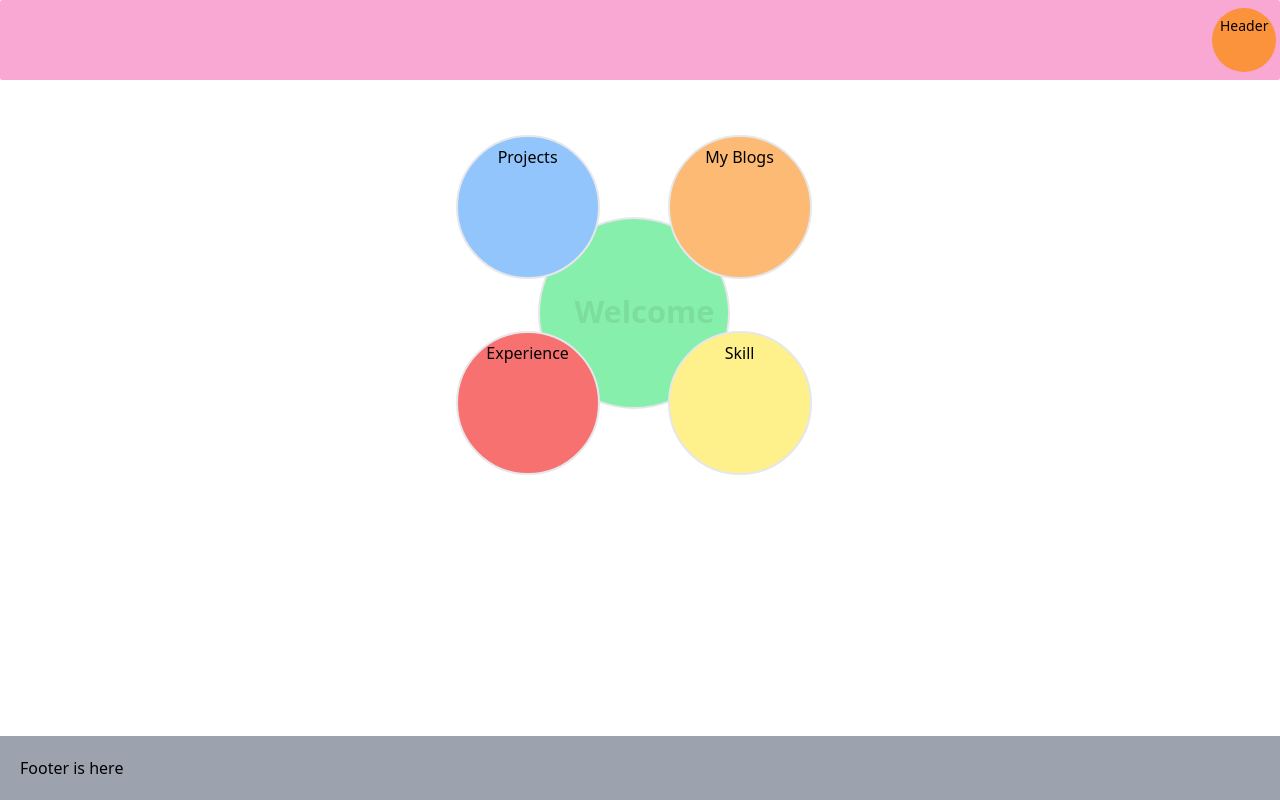
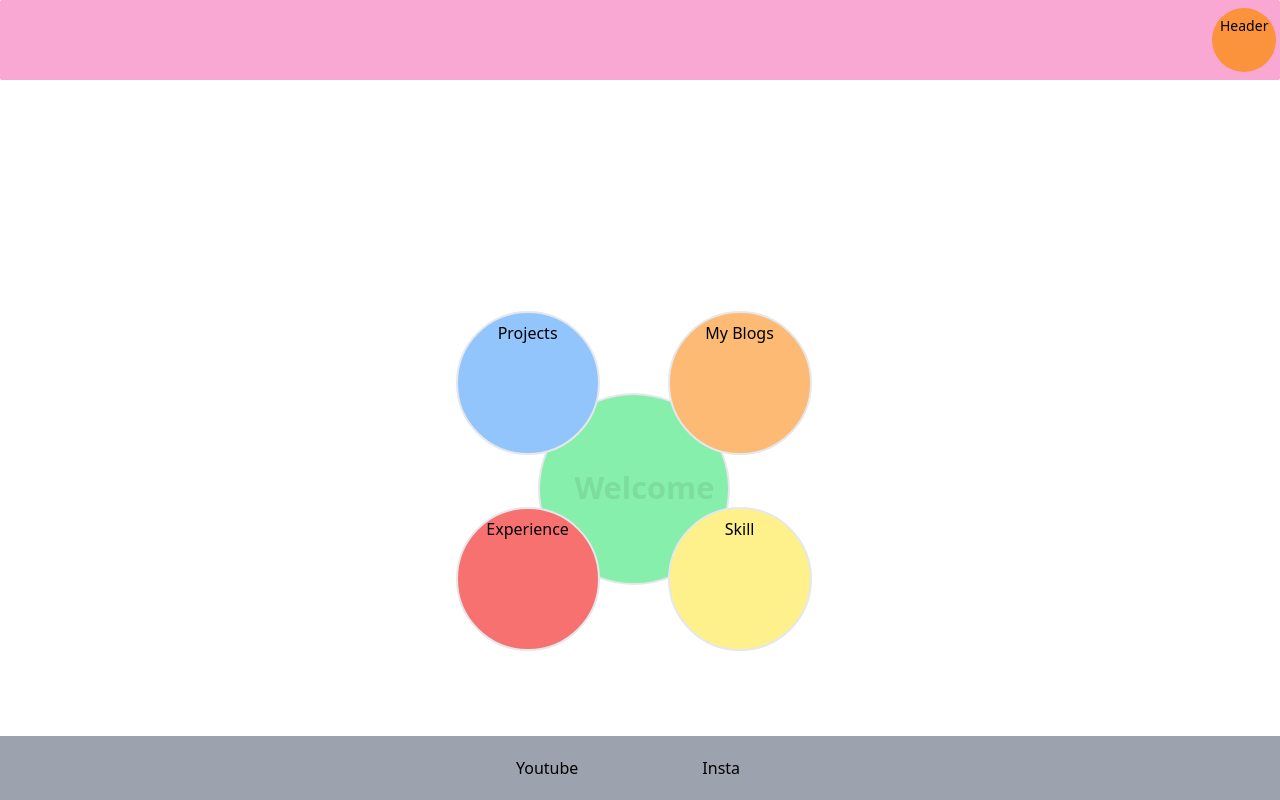
Before and after one commit to GautamSharma26/portfolio, a Next.js app: page / in a window 1280 px wide. Built offline with nearby package versions, Linux system fonts and the light colour scheme.

Commit message:
updated the root page

```diff
--- a/app/page.js
+++ b/app/page.js
@@ -2,15 +2,15 @@ import React from 'react'
 const RootPageMainD = () => {
   return (
     <div className="min-h-[calc(100vh-144px)] overflow-auto">
-      <div className="relative border-2 md:left-[42%] md:top-36 bg-green-300 h-48 w-48 rounded-full text-center animate-bounce">
-      <div className='absolute top-20 left-16 w-16 animate-ping text-black font-bold'>
-        Welcome
+      <div className="relative border-2 left-[42%] md:top-42 bg-green-300 md:h-48 md:w-48 lg:top-[320px] md:rounded-full sm:rounded-full sm:top-[260px] sm:w-32 sm:h-32 text-center animate-bounce">
+        <div className='absolute md:top-20 md:left-16 md:w-16 sm:top-12 sm:left-6 animate-ping text-black font-bold'>
+          Welcome
+        </div>
+        <div className="absolute border-2 md:top-28 md:left-32 md:h-36 md:w-36 sm:h-20 sm:w-20 sm:top-20 sm:left-20 bg-yellow-200 rounded-full text-center p-2 break-word">Skill</div>
+        <div className="absolute border-2 md:top-28 md:right-32 md:h-36 md:w-36 sm:h-20 sm:w-20 sm:top-20 sm:right-20 bg-red-400 rounded-full text-center p-2 break-words">Experience</div>
+        <div className="absolute border-2 md:bottom-32 md:left-32 md:h-36 md:w-36 sm:h-20 sm:w-20 sm:bottom-20 sm:left-20 bg-orange-300 rounded-full text-center p-2">My Blogs</div>
+        <div className="absolute border-2 md:bottom-32 md:right-32 md:h-36 md:w-36 sm:h-20 sm:w-20 sm:bottom-20 sm:right-20 bg-blue-300 rounded-full text-center p-2 hover:animate-spin break-words">Projects</div>
       </div>
-        <div className="absolute border-2 top-28 left-32 h-36 w-36 bg-yellow-200 rounded-full text-center p-2">Skill</div>
-        <div className="absolute border-2 top-28 right-32 h-36 w-36 bg-red-400 rounded-full text-center p-2">Experience</div>
-        <div className="absolute border-2 bottom-32 left-32 h-36 w-36 bg-orange-300 rounded-full text-center p-2">My Blogs</div>
-        <div className="absolute border-2 bottom-32 right-32 h-36 w-36 bg-blue-300 rounded-full text-center p-2 hover:animate-spin">Projects</div>
-        </div>
     </div>
   );
 };
--- a/components/footer/Footer.jsx
+++ b/components/footer/Footer.jsx
@@ -2,7 +2,10 @@ import React from 'react'
 
 const Footer = () => {
   return (
-    <div className='p-5 bg-gray-400'> Footer is here</div>
+    <div className='flex flex-row lg:h-16 p-5 bg-gray-400'>
+      <div className='relative left-[40%]'>Youtube</div>
+      <div className='relative left-[50%]'>Insta</div>
+    </div>
   )
 }
 
```
